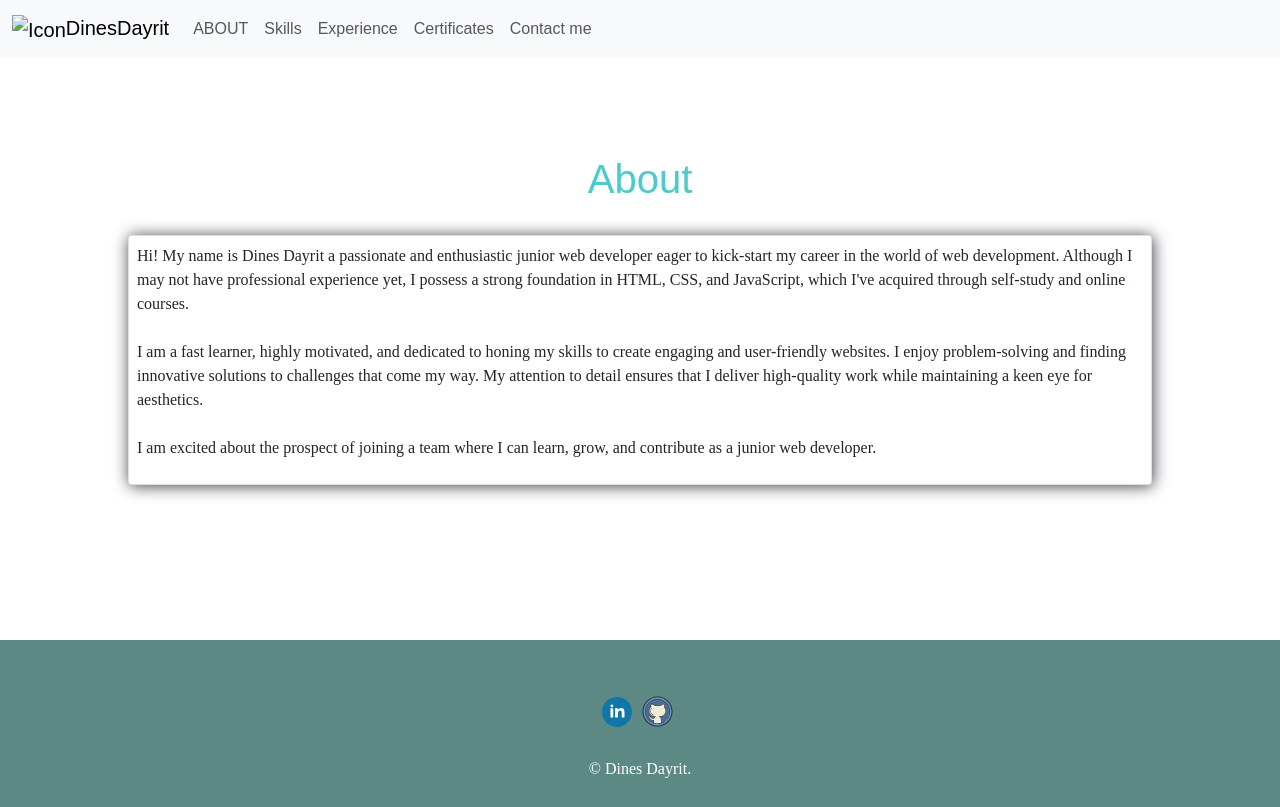
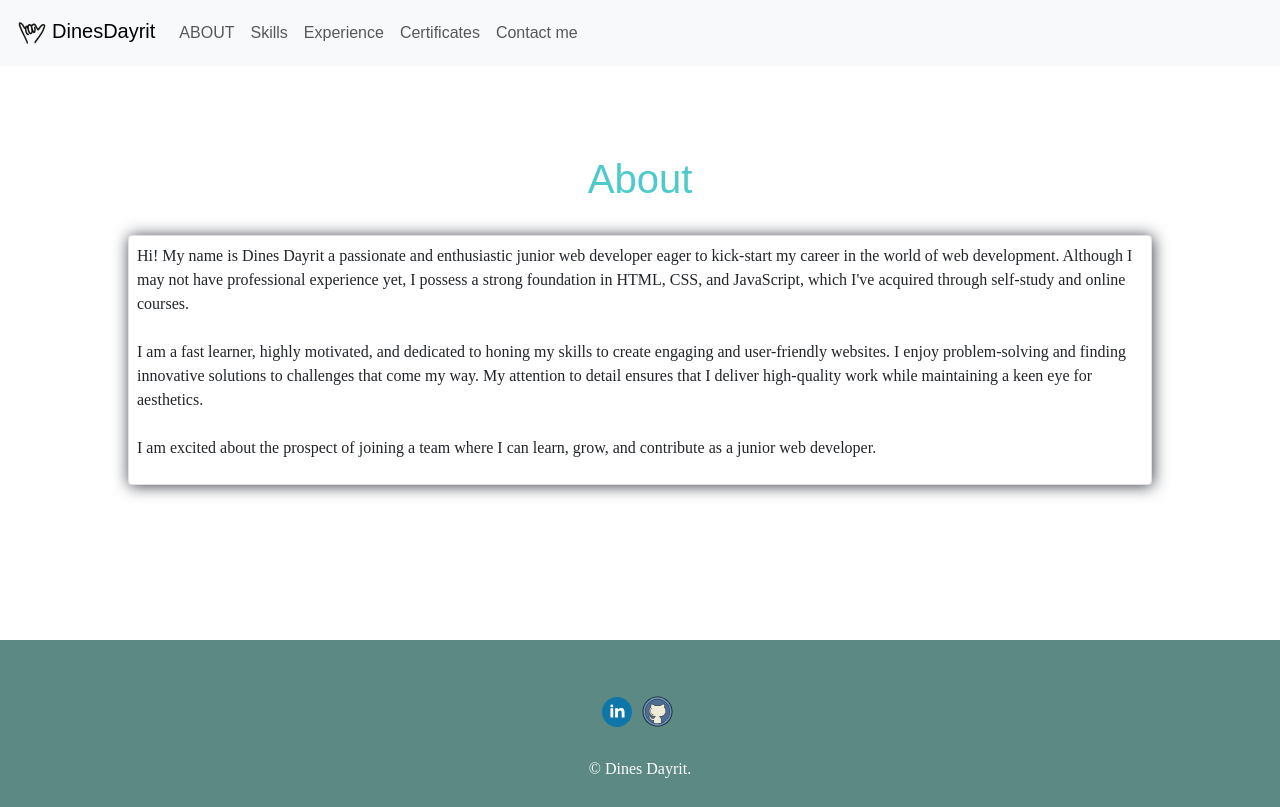
Before and after one commit to dinesdayrit/myportfolio, a plain HTML site: page pages/about.html in a window 1280 px wide. Drawn offline with nearby package versions, Linux system fonts and the light colour scheme.

Commit message:
update page

```diff
--- a/pages/about.html
+++ b/pages/about.html
@@ -13,7 +13,7 @@
 
   <nav class="navbar navbar-expand-lg bg-body-tertiary fixed-top" >
     <div class="container-fluid">
-      <a class="navbar-brand" href="#"><img src="./assets/images/hand-hang-loose-svgrepo-com.svg" alt="Icon" height="40">DinesDayrit</a>
+      <a class="navbar-brand" href="../index.html"><img src="../assets/images/hand-hang-loose-svgrepo-com.svg" alt="Icon" height="40">DinesDayrit</a>
       <button class="navbar-toggler" type="button" data-bs-toggle="collapse" data-bs-target="#navbarSupportedContent" aria-controls="navbarSupportedContent" aria-expanded="false" aria-label="Toggle navigation">
         <span class="navbar-toggler-icon"></span>
       </button>
```
